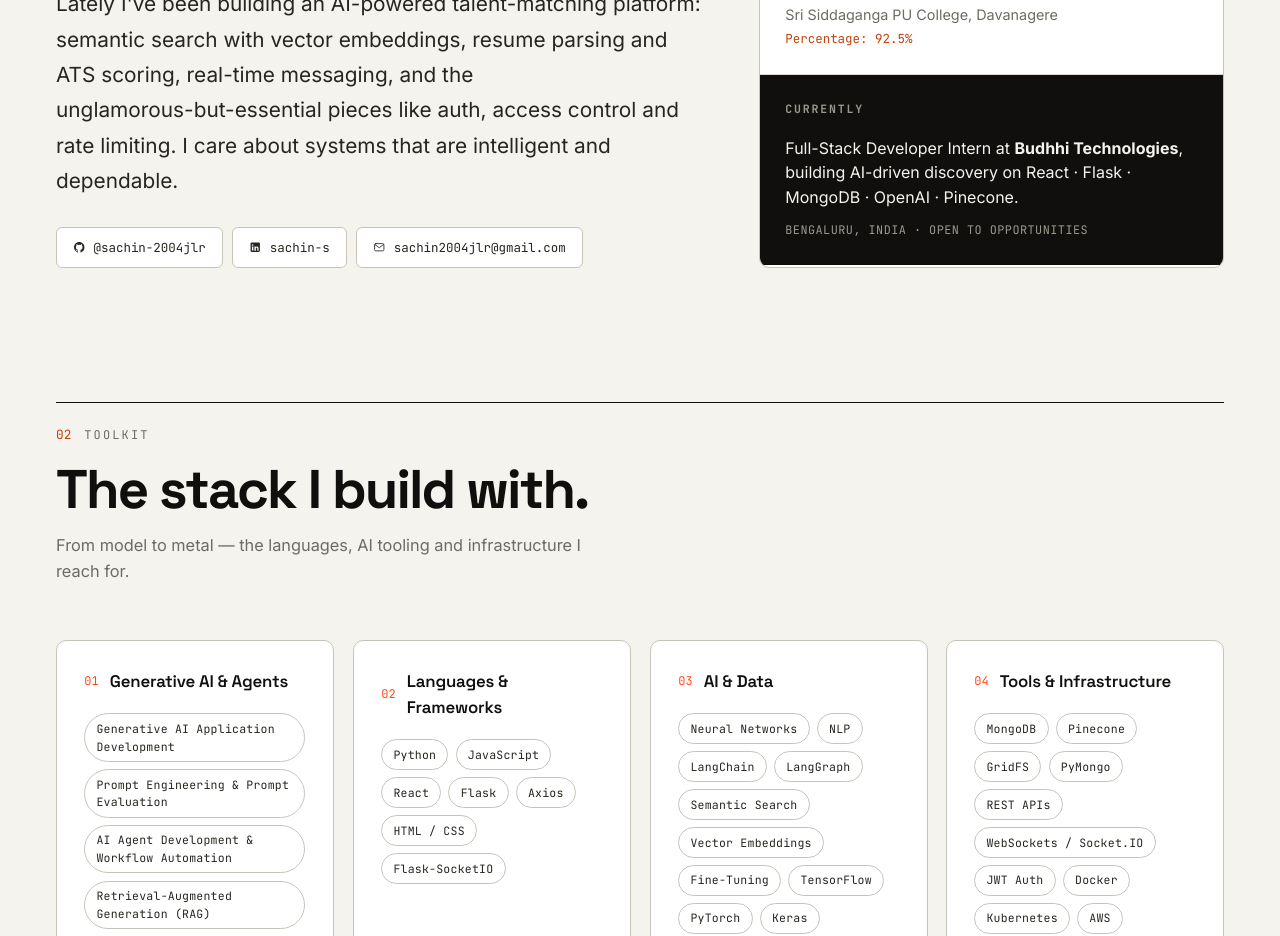
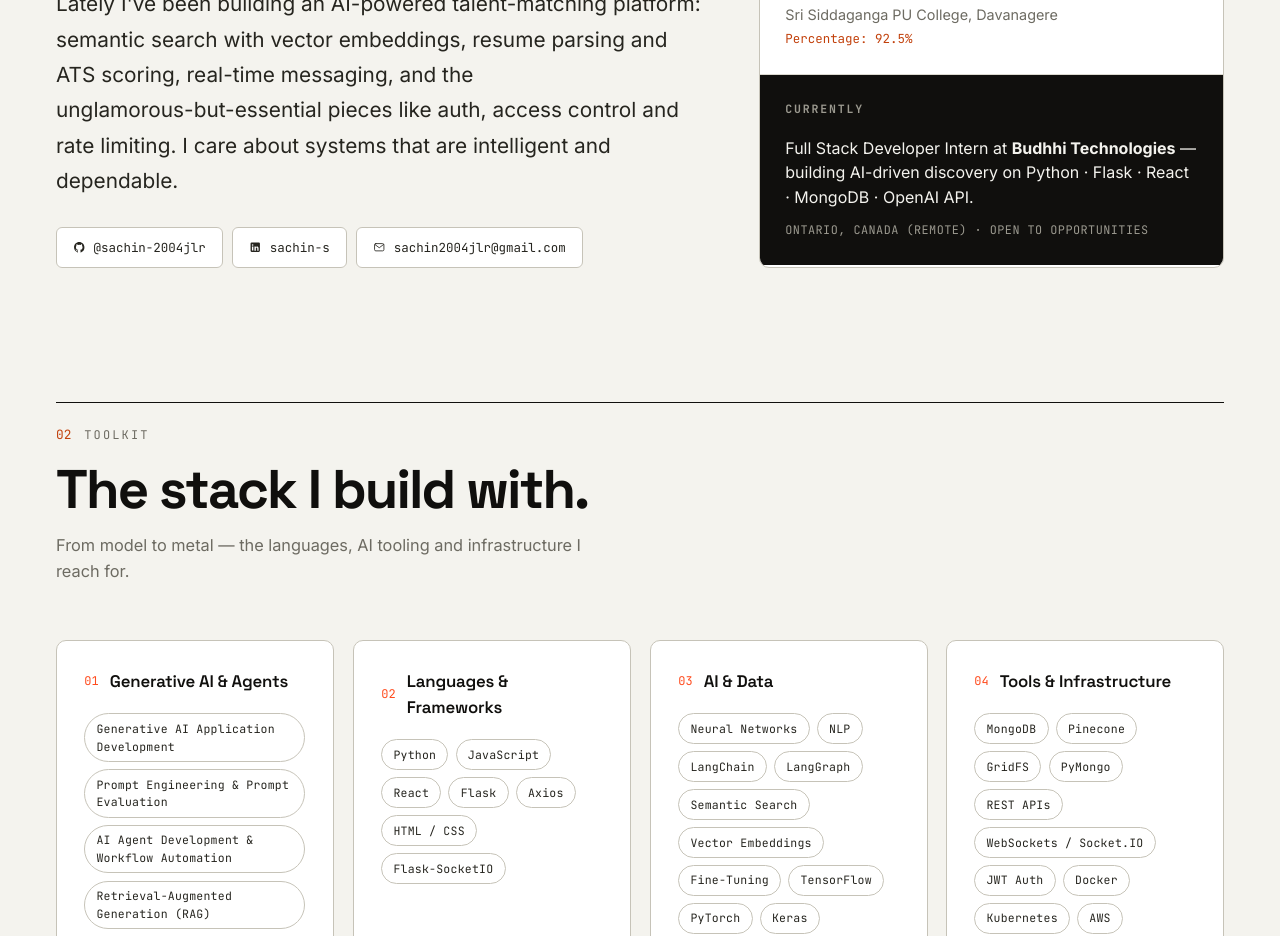
Before and after one commit to sachin-2004jlr/My-Portifolio, a React (Vite) app: page / in a window 1280 px wide. Shown: the part 2060-2996 px from the top of the page. Built offline with nearby package versions, Linux system fonts and the light colour scheme.

Commit message:
About: derive the Currently card from the live experience entry

```diff
--- a/src/components/About.jsx
+++ b/src/components/About.jsx
@@ -1,12 +1,13 @@
 import Reveal from './Reveal'
 import SectionHeading from './SectionHeading'
 import AnimatedText from './AnimatedText'
-import { profile, education, socials } from '../data/content'
+import { profile, education, socials, experience } from '../data/content'
 import { GitHubIcon, LinkedInIcon, MailIcon } from './Icons'
 
 const socialIcon = { github: GitHubIcon, linkedin: LinkedInIcon, mail: MailIcon }
 
 export default function About() {
+  const current = experience.find((e) => e.current) || experience[0]
   return (
     <section className="section about" id="about">
       <SectionHeading
@@ -56,10 +57,10 @@ export default function About() {
           <div className="about__card about__card--accent">
             <h3 className="about__card-title">Currently</h3>
             <p className="about__now">
-              Full-Stack Developer Intern at <strong>Budhhi Technologies</strong>, building
-              AI-driven discovery on React · Flask · MongoDB · OpenAI · Pinecone.
+              {current.role} at <strong>{current.company}</strong> — building AI-driven
+              discovery on {current.stack.slice(0, 5).join(' · ')}.
             </p>
-            <p className="about__now-loc">{profile.location} · {profile.availability}</p>
+            <p className="about__now-loc">{current.location} · {profile.availability}</p>
           </div>
         </Reveal>
       </div>
```
